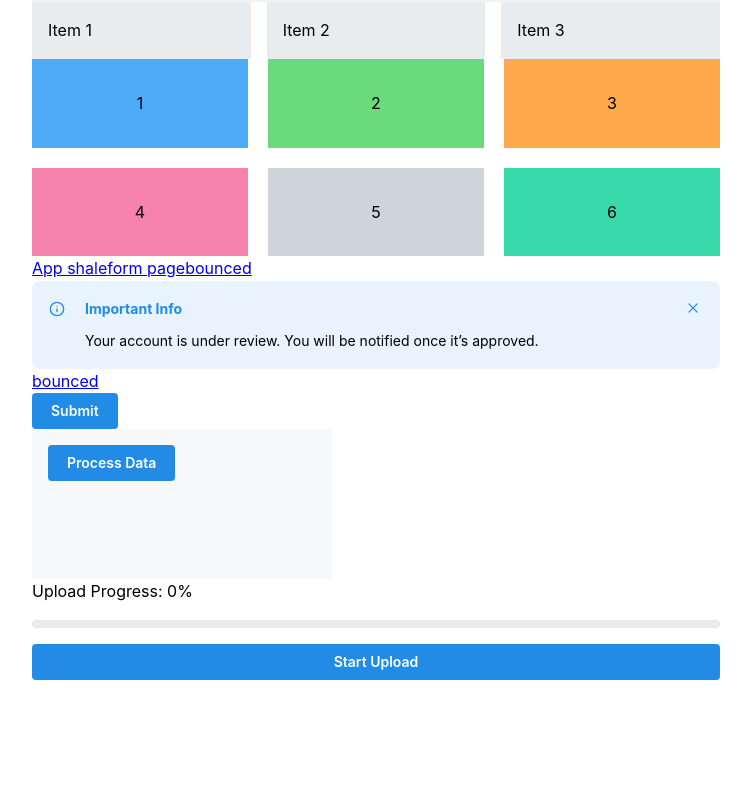
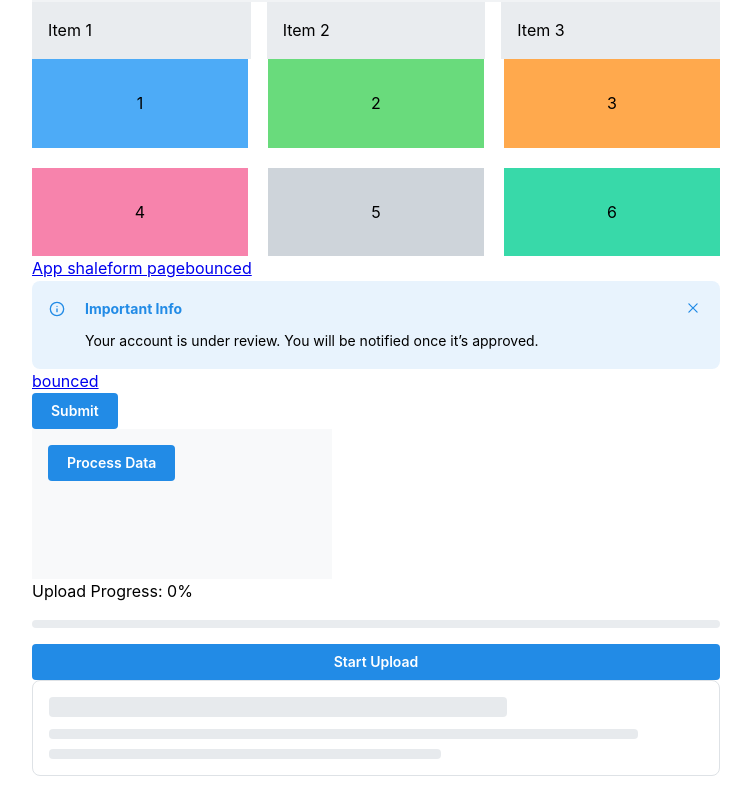
Before and after one commit to bonsii2/mantine-project, a Next.js app: page / in a window 1280 px wide. Shown: the part 470-1278 px from the top of the page, without its empty margins (264-1015 px from the left). Before the commit the page ends 1182 px from the top, so only its background shows below. Built offline with nearby package versions, Linux system fonts and the light colour scheme.

Commit message:
i add the skeleton lesson

```diff
--- /dev/null
+++ b/src/app/feedBackComponent/skeleton/page.tsx
@@ -0,0 +1,13 @@
+import { Skeleton, Stack, Card } from "@mantine/core";
+
+export default function SkeletonExample() {
+  return (
+    <Stack className="w-full">
+      <Card p="md" radius="md" withBorder>
+        <Skeleton height={20} width="70%" mb="sm" />
+        <Skeleton height={10} width="90%" mb="xs" />
+        <Skeleton height={10} width="60%" />
+      </Card>
+    </Stack>
+  );
+}
--- a/src/app/page.tsx
+++ b/src/app/page.tsx
@@ -10,7 +10,7 @@ import  Alert  from "@/app/feedBackComponent/alert/page";
 import Loader from '@/app/feedBackComponent/Loader/page'
 import LoadingOverlay from '@/app/feedBackComponent/LoadingOverlay/page'
 import Progress from '@/app/feedBackComponent/Progress/page'
-
+import Skeleton from '@/app/feedBackComponent/skeleton/page'
 
 export default function HomePage() {
   const handleClick = () => {
@@ -85,6 +85,7 @@ export default function HomePage() {
       <Loader />
       <LoadingOverlay/>
       <Progress />
+      <Skeleton />
     </Container>
   );
 }
```
